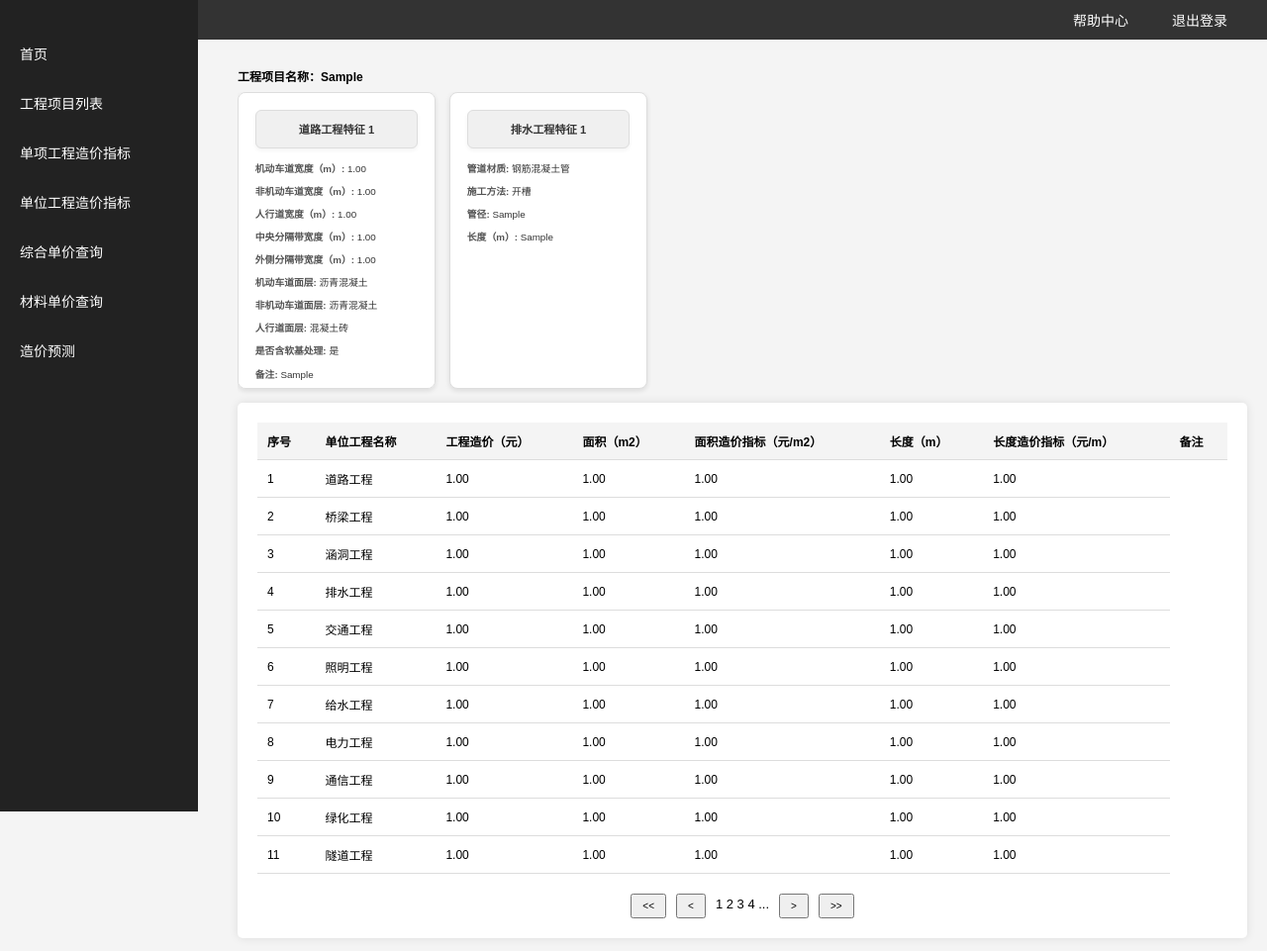
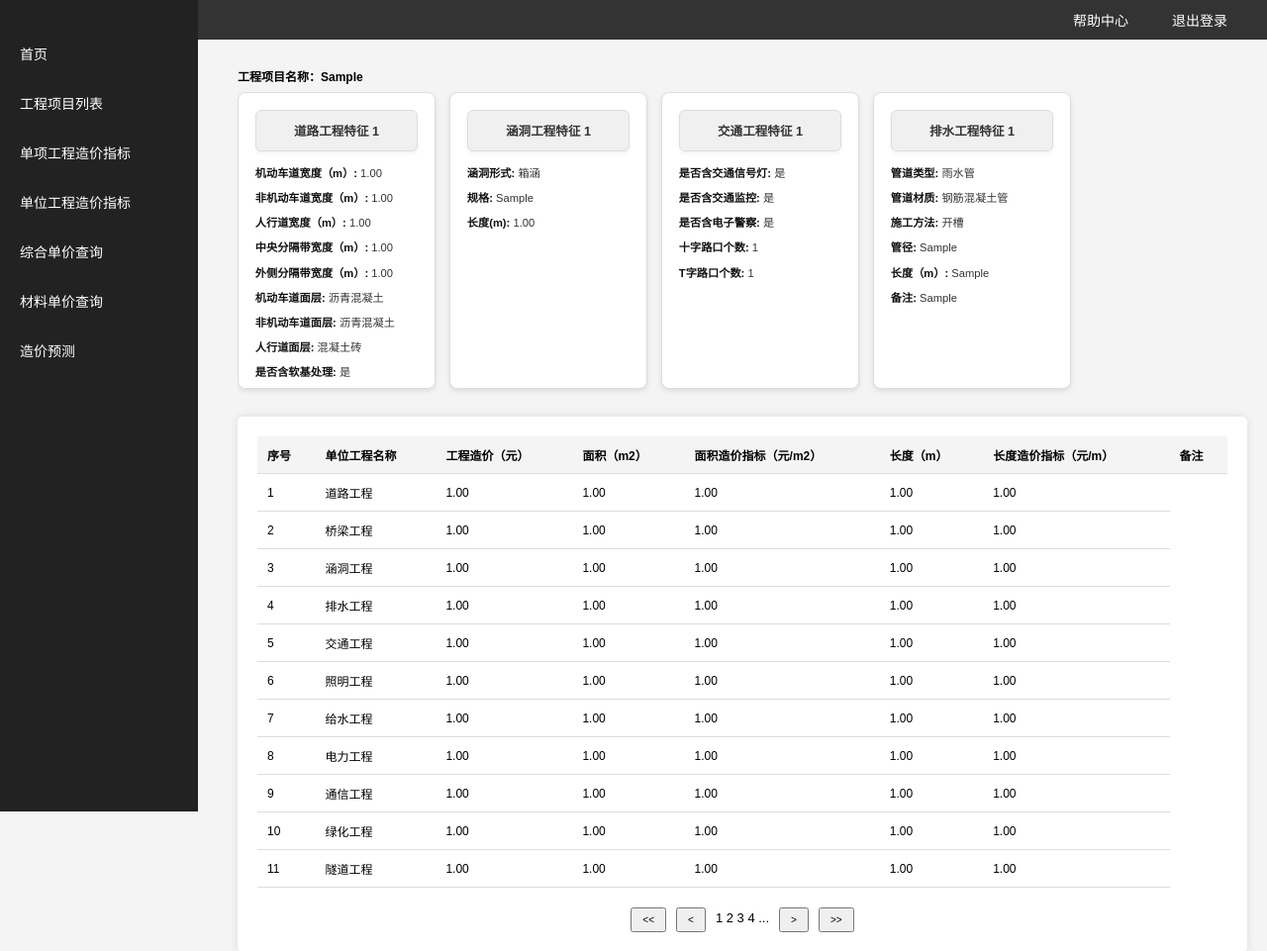
Before and after one commit to teresamili/cost-database, a Flask app: page /project/1 in a window 1280 px wide. Shown: the top 961 px of the page at 99% size. Run offline with Flask 3, Linux system fonts and the light colour scheme; tables that the repository leaves empty hold one stand-in row (values such as "Sample post").

Commit message:
增加涵洞特征细表

```diff
--- a/static/css/styles.css
+++ b/static/css/styles.css
@@ -265,14 +265,17 @@
 /* 卡片容器 */
 .details-container {
   display: flex;
-  flex-wrap: wrap; /* 支持换行 */
-  overflow-y: auto; /* 禁止纵向滚动 */
+  flex-wrap: nowrap; /* 禁止换行 */
+  overflow-y: auto; /* 允许纵向滚动 */
   overflow-x: auto; /* 如果卡片过多，允许横向滚动 */
   justify-content: flex-start; /* 卡片靠左对齐 */
   align-items: flex-start; /* 确保顶部对齐 */
   gap: 1rem; /* 卡片间距 */
   padding: 0rem;
+  white-space: nowrap; /* 确保内容在同一行 */
+  margin-bottom: 1rem;
 }
+
 
 
 /* 单个卡片 */
@@ -290,6 +293,7 @@
   margin-bottom: 1rem; /* 为卡片底部添加间距 */
   overflow-y: auto;
   overflow-x: auto;
+  flex-shrink: 0; /* 防止卡片收缩 */
 }
 
 /* 卡片悬停效果 */
@@ -301,7 +305,7 @@
 /* 卡片标题 */
 .detail-card h3 {
   margin: 0 0 1rem;
-  font-size: 0.8rem;
+  font-size: 0.9rem;
   color: #333;
   text-align: center;
   background-color: #f0f0f0;
@@ -321,12 +325,13 @@
 .detail-card ul li {
   display: block; /* 每个字段单独占一行 */
   margin-bottom: 0.6rem; /* 每行之间的间距 */
-  font-size: 0.7rem; /* 字体大小 */
+  font-size: 0.8rem; /* 字体大小 */
+  font-style: STSong;
   line-height: 1.5; /* 行距适中 */
 }
 
 .detail-card ul li strong {
-  color: #555;
+  color: #0f0f0f;
   font-weight: bold;
 }
 
--- a/templates/individual_projects2.html
+++ b/templates/individual_projects2.html
@@ -14,8 +14,9 @@
     <main>
       <h1>工程项目名称：{{ project.建设项目工程名称 }}</h1>
 
+  <div class="details-container">
       <!-- 道路特征信息表 -->
-     <div class="details-container">
+
   {% for row in road_details %}
   <div class="detail-card">
     <h3>道路工程特征 {{ loop.index }} </h3>
@@ -26,6 +27,31 @@
     </ul>
   </div>
   {% endfor %}
+
+  <!-- 涵洞特征信息表 -->
+  {% for row in culvert_details %}
+  <div class="detail-card">
+    <h3>涵洞工程特征 {{ loop.index }} </h3>
+    <ul class="detail-list">
+      {% for key, value in row.items() %}
+      <li><strong>{{ key }}:</strong>  <span>{{ value }}</span></li>
+      {% endfor %}
+    </ul>
+  </div>
+  {% endfor %}
+
+   <!-- 交通特征信息表 -->
+  {% for row in traffic_details %}
+  <div class="detail-card">
+    <h3>交通工程特征 {{ loop.index }} </h3>
+    <ul class="detail-list">
+      {% for key, value in row.items() %}
+      <li><strong>{{ key }}:</strong>  <span>{{ value }}</span></li>
+      {% endfor %}
+    </ul>
+  </div>
+  {% endfor %}
+
       <!-- 排水特征信息表 -->
   {% for row in drainage_details %}
   <div class="detail-card">
--- a/views/individual_projects2.py
+++ b/views/individual_projects2.py
@@ -15,7 +15,9 @@
     GreenFeature,
     TunnelFeature,
     RoadFeatureDetail,
-    DrainageFeatureDetail
+    DrainageFeatureDetail,
+    CulvertFeatureDetail,
+    TrafficFeatureDetail
 )
 
 # 定义蓝图
@@ -103,6 +105,21 @@
             "长度造价指标": round(feature.工程造价 / feature.涵洞长度, 2) ,
         })
 
+# 涵洞工程特征细表
+    culvert_details = []
+    for feature in culvert_features:
+        details = CulvertFeatureDetail.query.filter_by(涵洞工程特征表_id=feature.涵洞工程特征表_id).all()
+        culvert_details.extend([
+        {
+            "涵洞形式": detail.涵洞形式,
+            "规格": detail.规格,
+            "长度(m)": detail.长度,
+
+        }
+        for detail in details
+    ])
+
+
     # 排水工程特征
     drainage_features = DrainageFeature.query.filter(
         DrainageFeature.项目_单位_id.in_([unit.项目_单位_id for unit in unit_projects])
@@ -124,11 +141,12 @@
         details = DrainageFeatureDetail.query.filter_by(排水工程特征表_id=feature.排水工程特征表_id).all()
         drainage_details.extend([
         {
-
+            "管道类型": detail.管道类型,
             "管道材质": detail.管道材质,
             "施工方法": detail.施工方法,
             "管径": detail.管径,
             "长度（m）": detail.长度,
+            "备注":detail.备注
 
         }
         for detail in details
@@ -149,6 +167,21 @@
             "长度": project.道路全长,
             "长度造价指标": round(feature.工程造价 / project.道路全长, 2) ,
         })
+
+    # 交通工程特征细表
+    traffic_details = []
+    for feature in traffic_features:
+        details = TrafficFeatureDetail.query.filter_by(交通工程特征表_id=feature.交通工程特征表_id).all()
+        traffic_details.extend([
+        {
+            "是否含交通信号灯": detail.是否含交通信号灯,
+            "是否含交通监控": detail.是否含交通监控,
+            "是否含电子警察": detail.是否含电子警察,
+            "十字路口个数": detail.十字路口个数,
+            "T字路口个数": detail.T字路口个数,
+        }
+        for detail in details
+    ])
 
 
     # 照明工程特征
@@ -248,5 +281,7 @@
         task_data=task_data,
         road_features=road_features,
         road_details=road_details, # 确保明细表被传递
-        drainage_details=drainage_details
+        drainage_details=drainage_details,
+        culvert_details=culvert_details,
+        traffic_details=traffic_details
     )
```
Also changed, not shown: models.py (+41 -1 lines).
